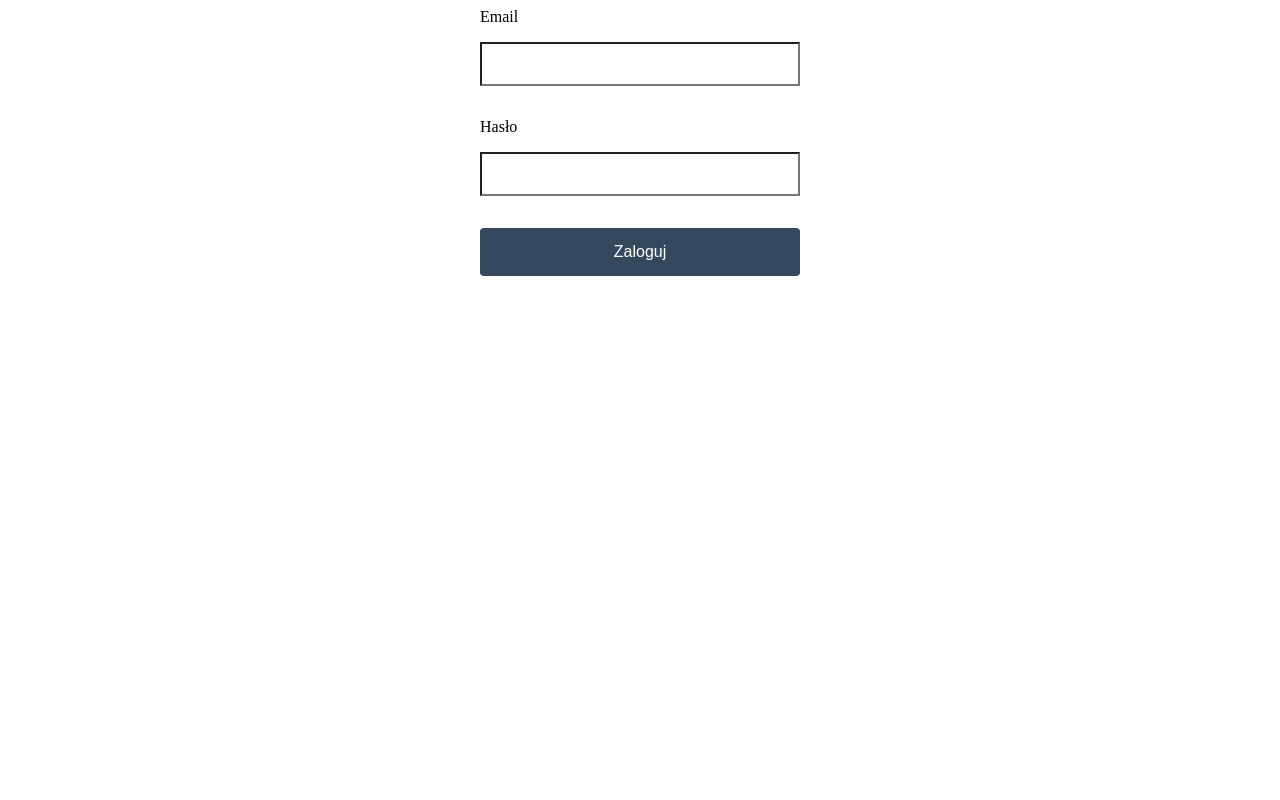
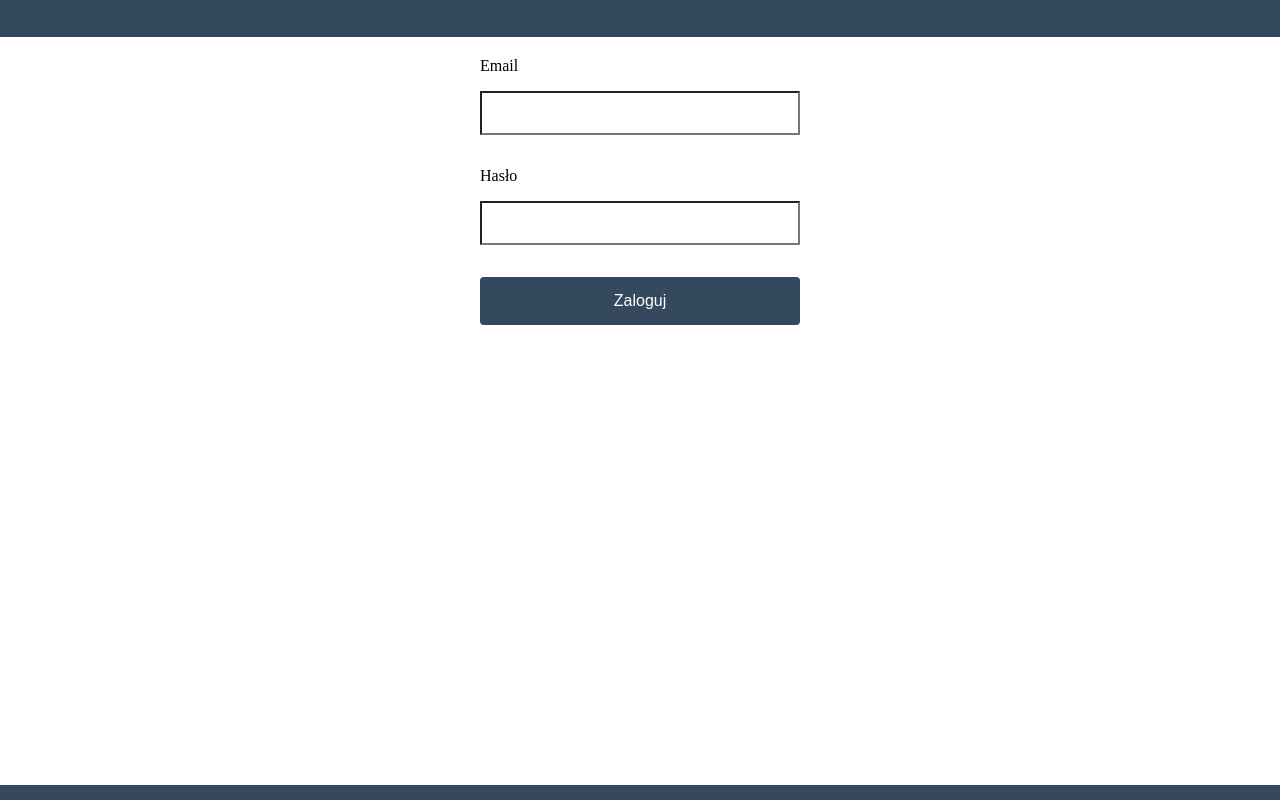
Before and after one commit to anxiety47/kgt-app, an Angular app: page /login in a window 1280 px wide. Built offline with nearby package versions, Linux system fonts and the light colour scheme; what angular-in-memory-web-api would draw is missing.

Commit message:
Added main elements styling

```diff
--- a/src/app/app.component.html
+++ b/src/app/app.component.html
@@ -1 +1,5 @@
-<router-outlet></router-outlet>
+<header></header>
+<main>
+  <router-outlet></router-outlet>
+</main>
+<footer></footer>
--- a/src/app/app.component.sass
+++ b/src/app/app.component.sass
@@ -0,0 +1,18 @@
+@import 'src/assets/css/colors.scss'
+
+:host
+  height: 100%
+  display: flex
+  flex-direction: column
+
+header
+  height: 2.5rem
+  background-color: $kgt-gray
+
+main
+  height: 100%
+  padding: 4px
+
+footer
+  height: 1rem
+  background-color: $kgt-gray
--- a/src/app/core/authentication/login-form/login-form.component.sass
+++ b/src/app/core/authentication/login-form/login-form.component.sass
@@ -2,8 +2,8 @@
 @import 'src/assets/css/forms.scss'
 
 form
-  margin: 0 auto
-  max-width: 50%
+  margin: 1rem auto
+  max-width: 75%
   width: 20rem
   display: flex
   flex-direction: column
--- a/src/styles.sass
+++ b/src/styles.sass
@@ -1 +1,6 @@
-/* You can add global styles to this file, and also import other style files */
+html
+  height: 100%
+
+body
+  height: 100%
+  margin: 0
```
